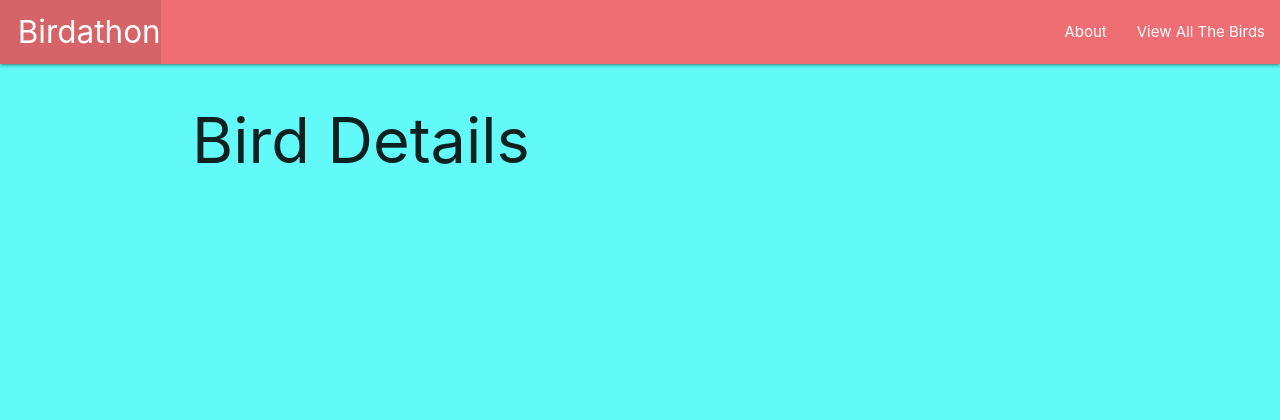
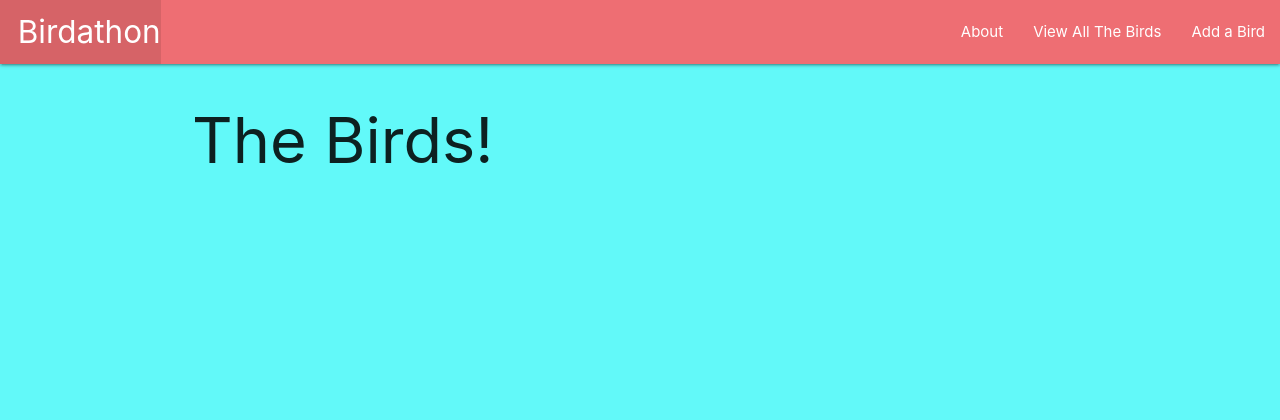
Before and after one commit to kelseyn12/Birdathon, a Django app: page /birds/ in a window 1280 px wide. Shown: the top 420 px of the page. Run offline with Django 4.2, Linux system fonts and the light colour scheme; data that the repository does not hold is empty.

Commit message:
added a CBV to add birds

```diff
--- a/main_app/admin.py
+++ b/main_app/admin.py
@@ -1,6 +1,6 @@
 from django.contrib import admin
 
-from . models import Bird
+from .models import Bird
 
 # Register your models here.
 admin.site.register(Bird)
--- a/main_app/templates/base.html
+++ b/main_app/templates/base.html
@@ -23,8 +23,9 @@
             </li>
           </ul>
           <ul class="right">
-            <li><a href="/about">About</a></li>
-            <li><a href="/birds">View All The Birds</a></li>
+            <li><a href="{% url 'about' %}">About</a></li>
+            <li><a href="{% url 'index' %}">View All The Birds</a></li>
+            <li><a href="{% url 'birds_create' %}">Add a Bird</a></li>
           </ul>
         </div>
       </nav>
--- a/main_app/templates/birds/index.html
+++ b/main_app/templates/birds/index.html
@@ -1,6 +1,6 @@
 {% extends 'base.html' %} {% block content %}
 
-<h1>Bird Details</h1>
+<h1>The Birds!</h1>
 
 {% for bird in birds %}
 <div class="card">
--- a/main_app/urls.py
+++ b/main_app/urls.py
@@ -6,4 +6,5 @@ urlpatterns = [
     path('about/', views.about, name='about'),
     path('birds/', views.birds_index, name='index'),
     path('birds/<int:bird_id>/', views.birds_detail, name='detail'),
+    path('birds/create/', views.BirdCreate.as_view(), name='birds_create'),
 ]
--- a/main_app/views.py
+++ b/main_app/views.py
@@ -1,4 +1,5 @@
 from django.shortcuts import render
+from django.views.generic.edit import CreateView
 from .models import Bird
 # Create your views here.
 
@@ -16,3 +17,8 @@ def birds_index(request):
 def birds_detail(request, bird_id):
     bird = Bird.objects.get(id=bird_id)
     return render(request, 'birds/detail.html', { 'bird' : bird })
+
+
+class BirdCreate(CreateView):
+    model = Bird
+    fields = '__all__'
```
Also changed, not shown: main_app/models.py (+3 -6 lines), 1 other file.
